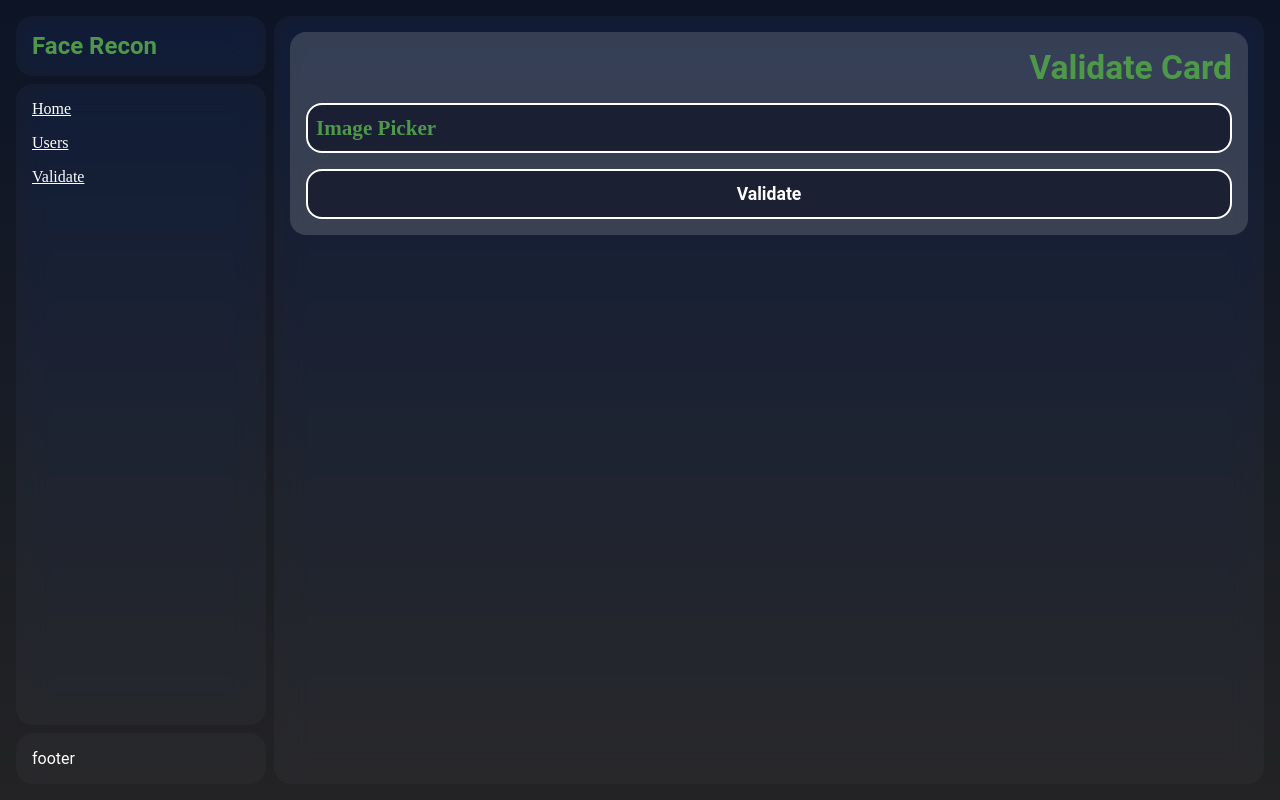
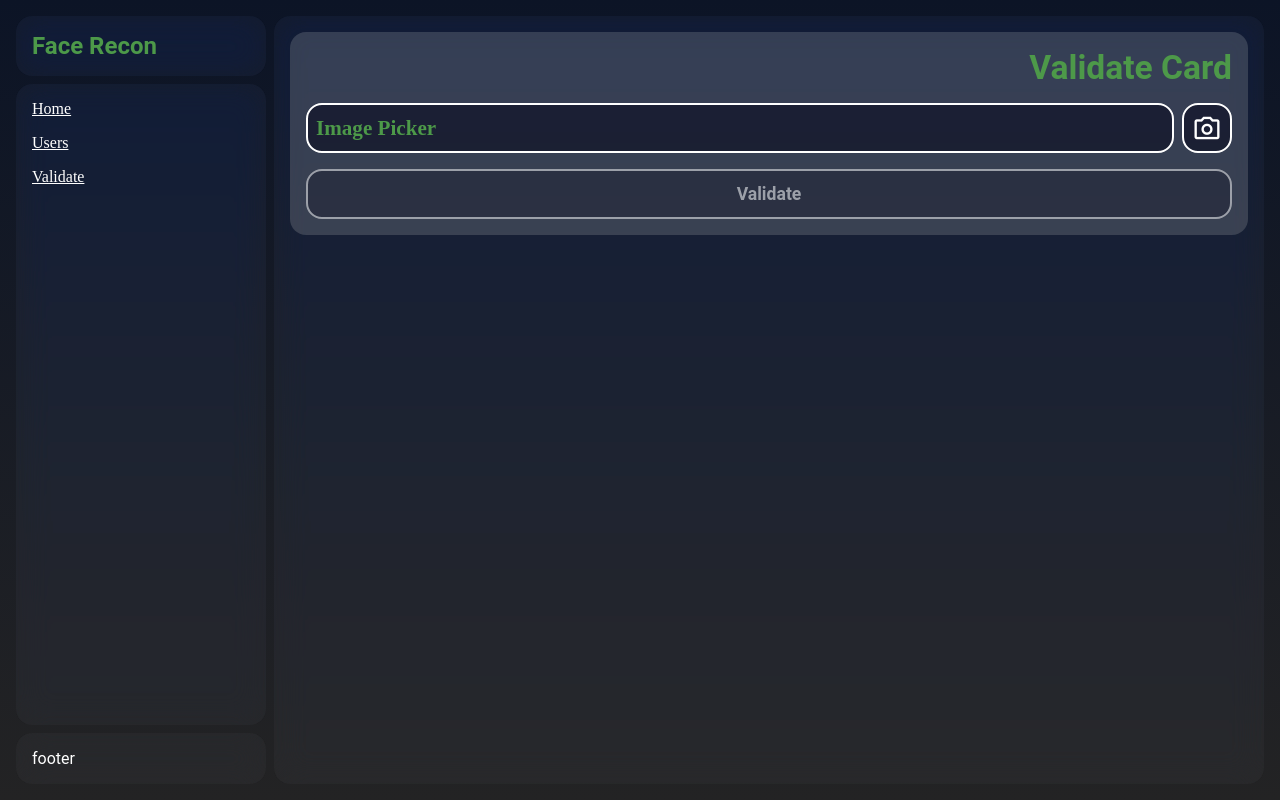
Before and after one commit to JorgeGrandett/softca_face_recon, an Angular app in the folder demo-front/: page /validate in a window 1280 px wide. Built offline with nearby package versions, Linux system fonts and the light colour scheme.

Commit message:
feat: Update validate component to add camera mode for user photo validation

```diff
--- a/demo-front/src/app/page/validate/validate.component.html
+++ b/demo-front/src/app/page/validate/validate.component.html
@@ -1,8 +1,14 @@
 <app-alert [alertProps]="alertData"></app-alert>
-<app-card-form
-  [title]="'Validate Card'"
-  [btnSave]="{ label: 'Validate', allowed: true }"
-  [btnCancel]="{ label: '', allowed: false, hidden: true }"
-  (onSave)="onSaveBtn()">
-  <ui-picker [(file)]="photo" />
-</app-card-form>
+@if (!cameraMode) {
+  <app-card-form
+    [title]="'Validate Card'"
+    [btnSave]="{ label: 'Validate', allowed: isButtonEnable }"
+    [btnCancel]="{ label: '', allowed: false, hidden: true }"
+    (onSave)="onSaveBtn()">
+    <!--<ui-picker [(file)]="photo" />-->
+    <app-input-whit-camera [(file)]="photo" (fileChange)="validateButton()" (onCamara)="alterCamera(true)" />
+  </app-card-form>
+}
+@else {
+  <app-camera [(file)]="photo" (fileChange)="alterCamera(false)"></app-camera>
+}
--- a/demo-front/src/app/page/validate/validate.component.ts
+++ b/demo-front/src/app/page/validate/validate.component.ts
@@ -4,11 +4,19 @@ import { PickerComponent } from '../../ui/picker/picker.component';
 import { ValidateService } from '../../services/validate/validate.service';
 import { AlertComponent, AlertProps } from '../../common/alert/alert.component';
 import { AlertConst } from '../../utils/alerts.const';
+import { InputWhitCameraComponent } from '../../common/input-whit-camera/input-whit-camera.component';
+import { CameraComponent } from '../../common/camera/camera.component';
 
 @Component({
   selector: 'app-validate',
   standalone: true,
-  imports: [AlertComponent, CardFormComponent, PickerComponent],
+  imports: [
+    AlertComponent,
+    CardFormComponent,
+    PickerComponent,
+    InputWhitCameraComponent,
+    CameraComponent
+  ],
   templateUrl: './validate.component.html',
   styleUrl: './validate.component.css'
 })
@@ -21,6 +29,8 @@ export class ValidateComponent {
   }
 
   photo: File | null = null;
+  isButtonEnable: boolean = false;
+  cameraMode: boolean = false;
 
   constructor(
     private validateService: ValidateService
@@ -49,4 +59,13 @@ export class ValidateComponent {
         })
     }
   }
+
+  validateButton() {
+    this.isButtonEnable = this.photo ? true : false;
+  }
+
+  alterCamera(status: boolean) {
+    this.cameraMode = status;
+    this.validateButton();
+  }
 }
```
